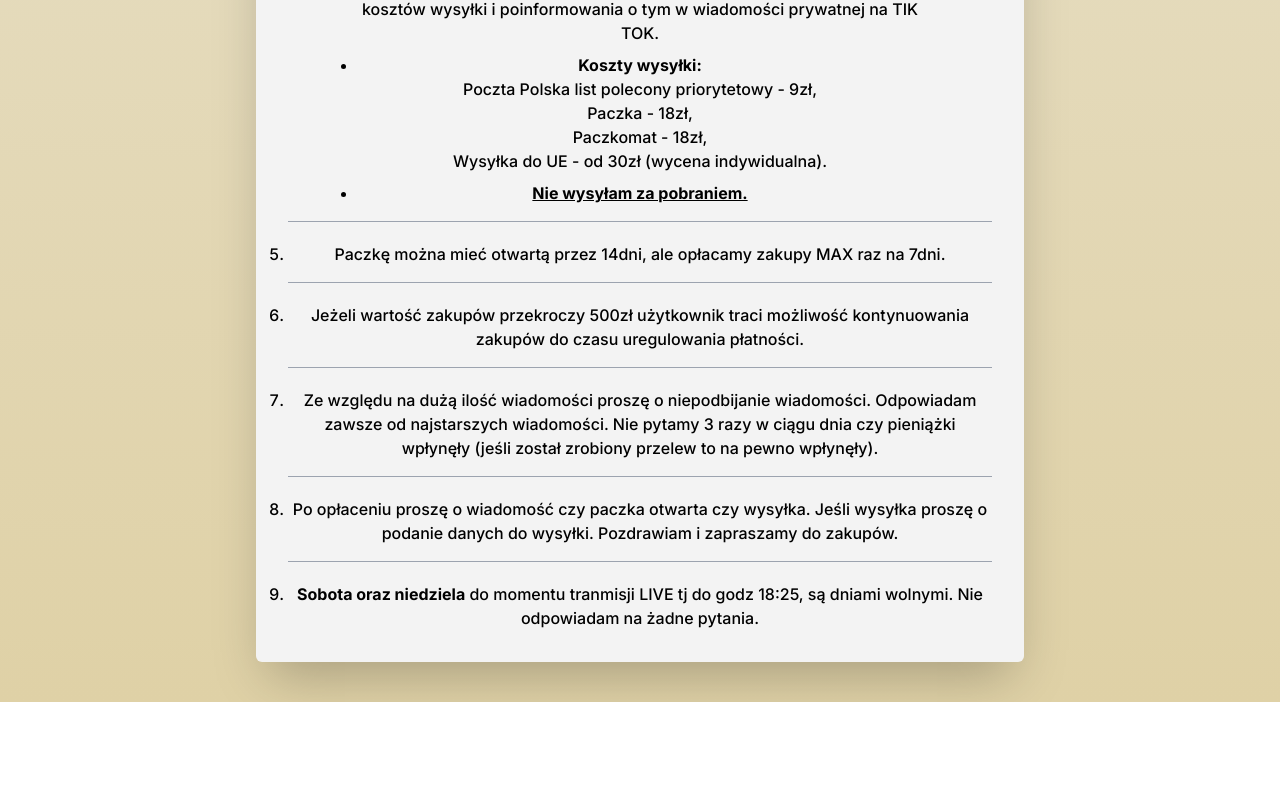
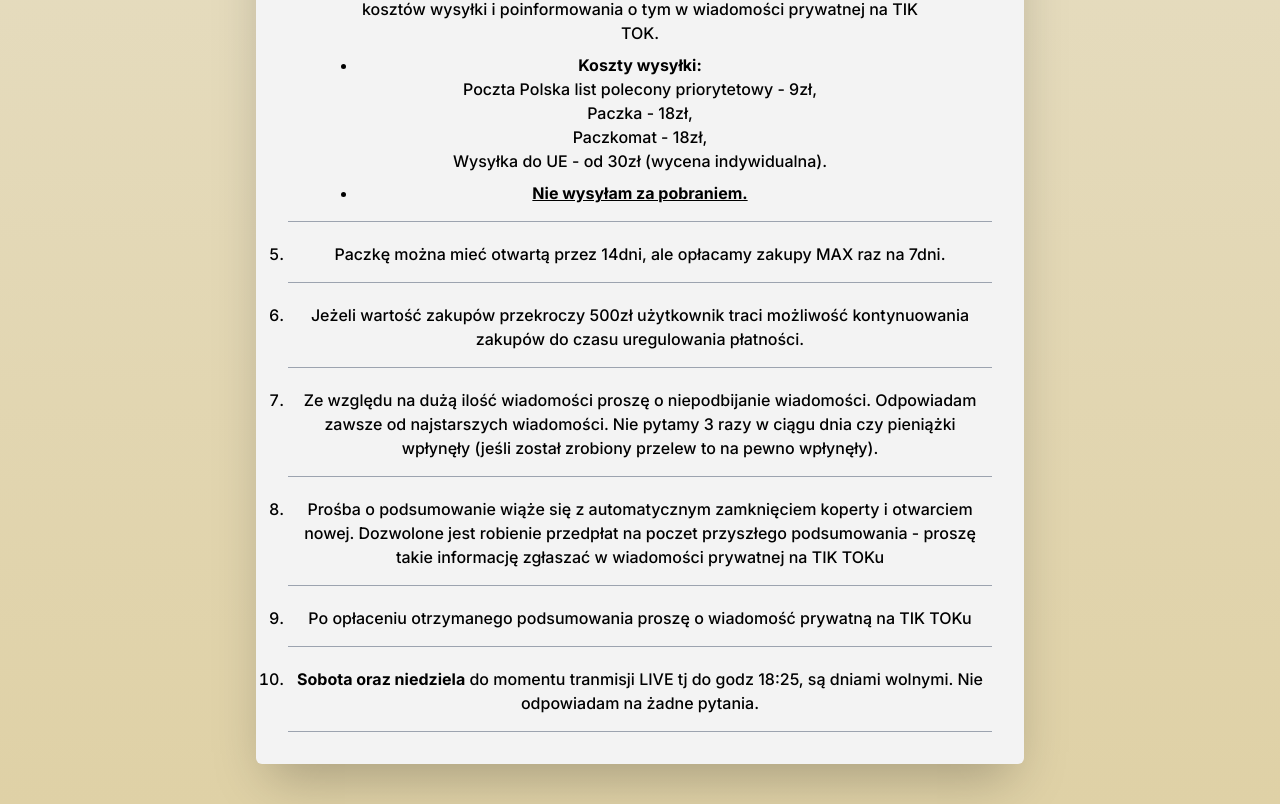
Before and after one commit to KrystianRadziszewski/bizuterialline, a Next.js app: page / in a window 1280 px wide. Shown: the part 1913-2717 px from the top of the page. Before the commit the page ends 2615 px from the top, so only its background shows below. Built offline with nearby package versions, Linux system fonts and the light colour scheme.

Commit message:
edit stat

```diff
--- a/components/Statute.tsx
+++ b/components/Statute.tsx
@@ -103,10 +103,16 @@ const Statute = () => {
 						zrobiony przelew to na pewno wpłynęły).
 					</li>
 					{/* 88888888888888888888888888888888888888888 */}
-					<li className="list-element">Po opłaceniu proszę o wiadomość czy paczka otwarta czy wysyłka. Jeśli wysyłka proszę o podanie danych do wysyłki. Pozdrawiam i zapraszamy do zakupów.</li>
+					<li className="list-element">
+						Prośba o podsumowanie wiąże się z automatycznym zamknięciem koperty i otwarciem nowej. Dozwolone jest robienie przedpłat na poczet przyszłego podsumowania - proszę takie informację
+						zgłaszać w wiadomości prywatnej na TIK TOKu
+					</li>
+
 					{/* 999999999999999999999999999999999999999999 */}
-					<li>
-						{' '}
+					<li className="list-element">Po opłaceniu otrzymanego podsumowania proszę o wiadomość prywatną na TIK TOKu</li>
+
+					{/* 10101010101101010101010101011001101010101 */}
+					<li className="list-element">
 						<span className="font-bold ">Sobota oraz niedziela</span> do momentu tranmisji LIVE tj do godz 18:25, są dniami wolnymi. Nie odpowiadam na żadne pytania.
 					</li>
 				</ol>
```
